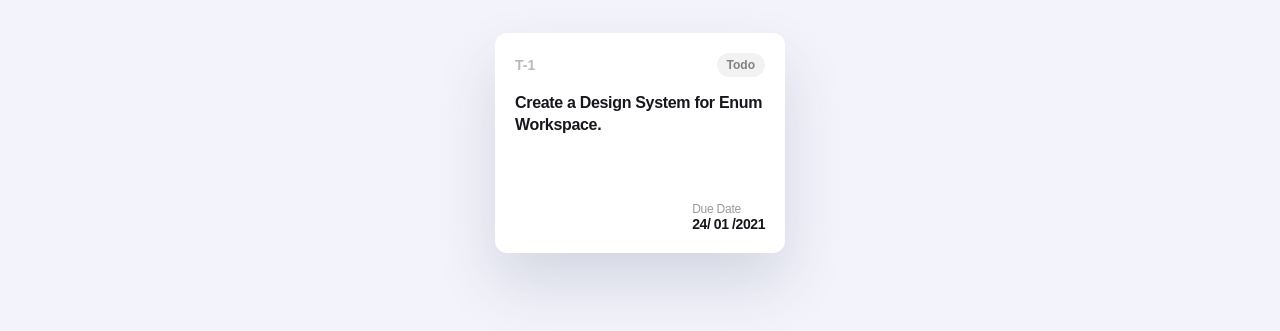
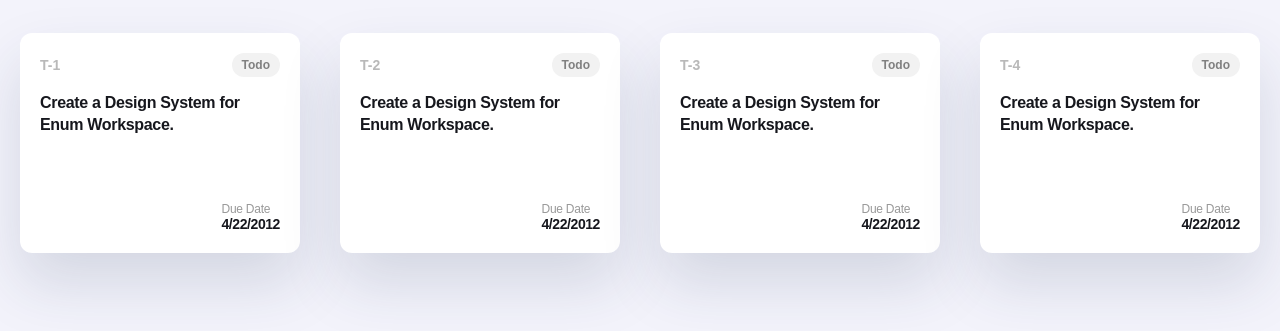
Before and after one commit to AnitaGulacsi/SkillBrain, a React (Create React App) app in the folder Homeworks/React/Task-Manager/: page / in a window 1280 px wide. Shown: the part 257-588 px from the top of the page. Built offline with nearby package versions, Linux system fonts and the light colour scheme; a web font is replaced by a local one.

Commit message:
add components

```diff
--- a/Homeworks/React/Task-Manager/src/App.js
+++ b/Homeworks/React/Task-Manager/src/App.js
@@ -2,9 +2,69 @@
 import TaskCard from "./components/task-card/TaskCard";
 
 function App() {
+
+  // const id = "T-1";
+  // const status = "Todo";
+  // const name = "Create a Design System for Enum Workspace.";
+  // const dueDate = new Date(2023, 7 , 15);
+
+  //From the above constant declaration, we create an
+  //array that holds objects; we do this to store
+  //the passed parameters as dynamically as possible
+
+  const data = [
+    {
+      id: "T-1",
+      status: "Todo",
+      name: "Create a Design System for Enum Workspace.",
+      dueDate: new Date(2012, 3, 22),
+    },
+    {
+      id: "T-2",
+      status: "Todo",
+      name: "Create a Design System for Enum Workspace.",
+      dueDate: new Date(2012, 3, 22),
+    },
+    {
+      id: "T-3",
+      status: "Todo",
+      name: "Create a Design System for Enum Workspace.",
+      dueDate: new Date(2012, 3, 22),
+    },
+    {
+      id: "T-4",
+      status: "Todo",
+      name: "Create a Design System for Enum Workspace.",
+      dueDate: new Date(2012, 3, 22),
+    },
+  ]
+
   return (
     <div className="app-container">
-      <TaskCard />
+      <TaskCard
+      id = {data[0].id}
+      status = {data[0].status}
+      name = {data[0].name}
+      dueDate = {data[0].dueDate}
+      />
+      <TaskCard
+      id = {data[1].id}
+      status = {data[1].status}
+      name = {data[1].name}
+      dueDate = {data[1].dueDate}
+      />
+      <TaskCard
+      id = {data[2].id}
+      status = {data[2].status}
+      name = {data[2].name}
+      dueDate = {data[2].dueDate}
+      />
+      <TaskCard
+      id = {data[3].id}
+      status = {data[3].status}
+      name = {data[3].name}
+      dueDate = {data[3].dueDate}
+      />
     </div>
   );
 }
--- /dev/null
+++ b/Homeworks/React/Task-Manager/src/components/badge/Badge.css
@@ -0,0 +1,12 @@
+.badge {
+    background-color: #f2f2f2;
+    padding: 5px 10px;
+    border-radius: 12px;
+}
+
+.badge p {
+    color: #808080;
+    font-weight: 700;
+    font-size: 12px;
+    line-height: 14px;
+}
--- /dev/null
+++ b/Homeworks/React/Task-Manager/src/components/badge/Badge.jsx
@@ -0,0 +1,11 @@
+import "./Badge.css"
+
+function Badge(props) {
+    return (
+        <div className="badge">
+            <p>{props.status}</p>
+        </div>
+    )
+}
+
+export default Badge;
--- /dev/null
+++ b/Homeworks/React/Task-Manager/src/components/date-container/DateContainer.css
@@ -0,0 +1,15 @@
+.due-date p:first-child {
+    font-weight: 400;
+    font-size: 12px;
+    line-height: 14px;
+    letter-spacing: -0.02em;
+    color: #999999;
+}
+
+.due-date p:last-child {
+    font-weight: 700;
+    font-size: 14px;
+    line-height: 17px;
+    letter-spacing: -0.03em;
+    color: #16171d;
+}
--- /dev/null
+++ b/Homeworks/React/Task-Manager/src/components/date-container/DateContainer.jsx
@@ -0,0 +1,12 @@
+import "./DateContainer.css";
+
+function DateContainer(props) {
+    return (
+        <div className="due-date">
+            <p>Due Date</p>
+            <p> {props.date.toLocaleDateString()} </p>
+      </div>
+    )
+}
+
+export default DateContainer;
--- a/Homeworks/React/Task-Manager/src/components/task-card/TaskCard.css
+++ b/Homeworks/React/Task-Manager/src/components/task-card/TaskCard.css
@@ -8,6 +8,7 @@
     grid-template-rows: max-content auto max-content;
     padding: 20px;
     gap: 15px;
+    margin: 20px;
 }
 
 .card-wrapper p {
@@ -48,32 +49,3 @@
     justify-content: flex-end;
     align-items: center;
 }
-
-.due-date p:first-child {
-    font-weight: 400;
-    font-size: 12px;
-    line-height: 14px;
-    letter-spacing: -0.02em;
-    color: #999999;
-}
-
-.due-date p:last-child {
-    font-weight: 700;
-    font-size: 14px;
-    line-height: 17px;
-    letter-spacing: -0.03em;
-    color: #16171d;
-}
-
-.badge {
-    background-color: #f2f2f2;
-    padding: 5px 10px;
-    border-radius: 12px;
-}
-
-.badge p {
-    color: #808080;
-    font-weight: 700;
-    font-size: 12px;
-    line-height: 14px;
-}
--- a/Homeworks/React/Task-Manager/src/components/task-card/TaskCard.jsx
+++ b/Homeworks/React/Task-Manager/src/components/task-card/TaskCard.jsx
@@ -1,25 +1,53 @@
 import "./TaskCard.css";
+import Badge from "../badge/Badge";
+import DateContainer from "../date-container/DateContainer";
 
-function TaskCard() {
+function TaskCard(props) {
+
+  //first step:
+  //extract the elements into constants
+  // const id = "T-1";
+  // const status = "Todo";
+  // const name = "Create a Design System for Enum Workspace.";
+  // const dueDate = new Date (2023, 7 , 15);
+
+  //props => object argument with data and returns a React element
+
   return (
     <div className="card-wrapper">
       <div className="card-header">
-        <p className="task-id">T-1</p>
-        <div className="badge">
-          <p>Todo</p>
-        </div>
+        <p className="task-id"> {props.id} </p>
+        <Badge status={props.status}/>
+        {/* <div className="badge">
+          <p> {props.status} </p>
+        </div> */}
       </div>
       <div className="card-content">
-        <p>Create a Design System for Enum Workspace.</p>
+        <p> {props.name} </p>
       </div>
       <div className="card-footer">
-        <div className="due-date">
+        <DateContainer date = {props.dueDate}/>
+        {/* <div className="due-date">
           <p>Due Date</p>
-          <p>24/ 01 /2021</p>
-        </div>
+          <p> {props.dueDate.toLocaleDateString()} </p>
+        </div> */}
       </div>
     </div>
   );
 }
 
+// We can notice two components that we will manage in separate folders
+// This two components are the following:
+// <div className="badge">
+// <p> {props.status} </p>
+// </div>
+
+// <div className="due-date">
+// <p>Due Date</p>
+// <p> {props.dueDate.toLocaleDateString()} </p>
+// </div>
+
+
+
+
 export default TaskCard;
```
